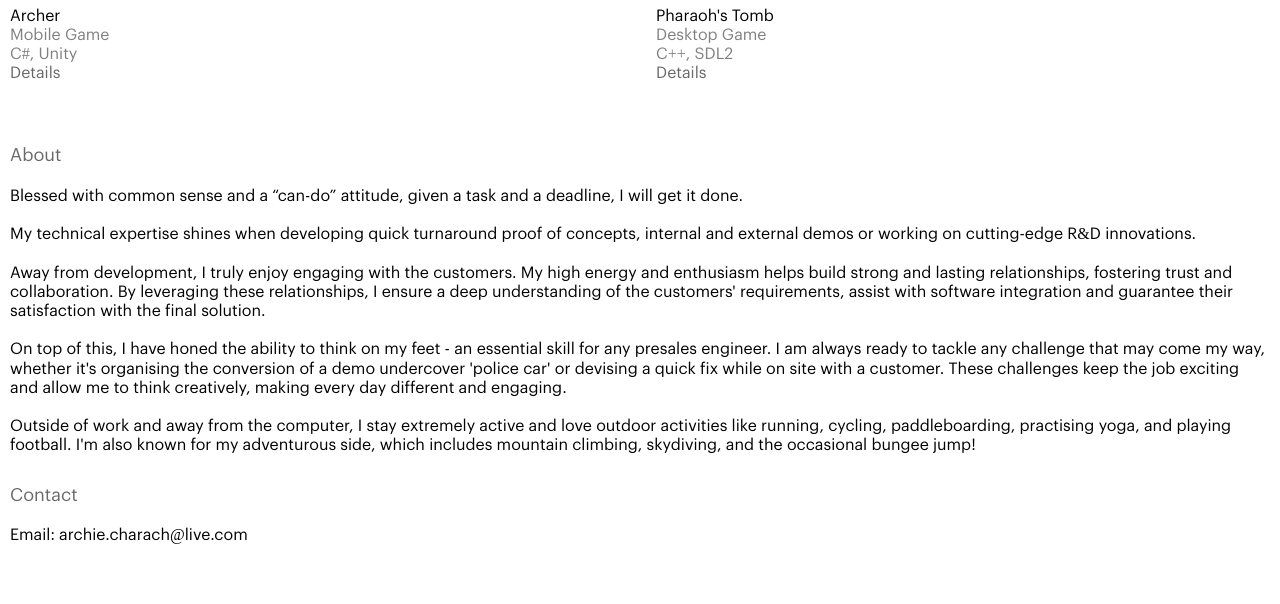
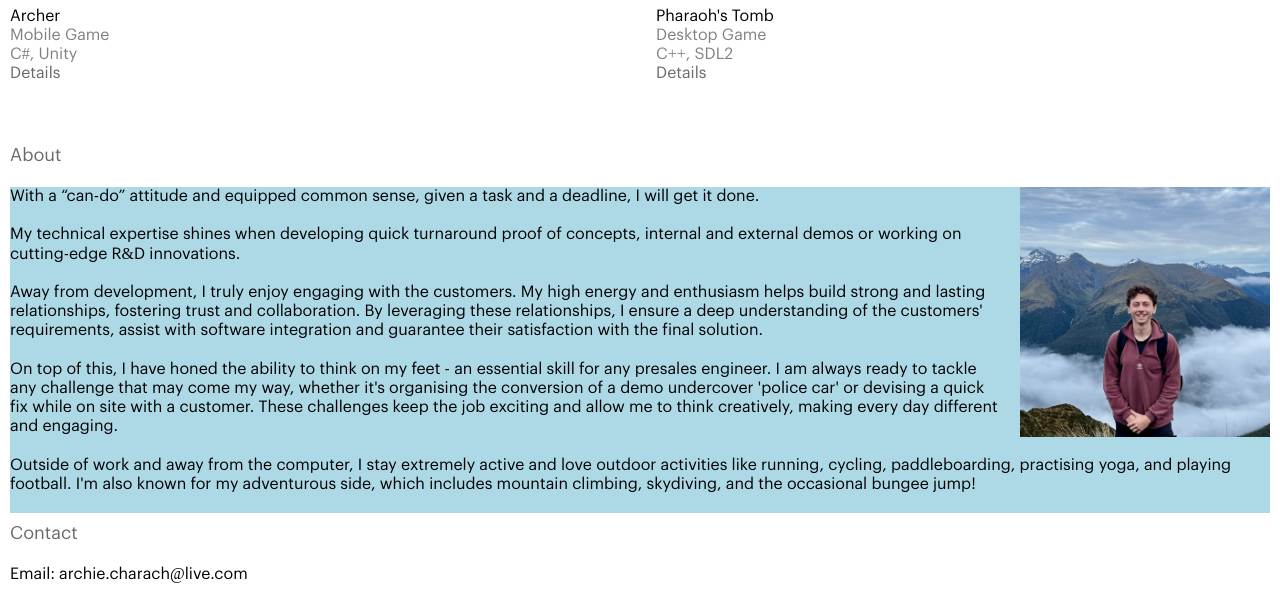
Before and after one commit to AccidentalCreator/live-portfolio, a plain HTML site: page index.html in a window 1280 px wide. Shown: the part 3088-3692 px from the top of the page. Before the commit the page ends 3654 px from the top, so only its background shows below. Drawn offline with Linux system fonts and the light colour scheme.

Commit message:
Updated about me and added image

```diff
--- a/css/main.css
+++ b/css/main.css
@@ -142,3 +142,14 @@ details summary {
 details summary::-webkit-details-marker {
     display: none;
 }
+
+#about-me {
+    background-color: lightblue;
+}
+
+#about-me img {
+    width: 250px;
+    height: 250px;
+    margin: 0px 0px 15px 15px;
+    float: right;
+}
--- a/index.html
+++ b/index.html
@@ -199,12 +199,15 @@
         </div>
         <!-- Section: About -->
         <h3 id="section-about">About</h3>
-        <p>Blessed with common sense and a “can-do” attitude, given a task and a deadline, I will get it done.<br><br>
-            My technical expertise shines when developing quick turnaround proof of concepts, internal and external demos or working on cutting-edge R&D innovations.<br><br>
-            Away from development, I truly enjoy engaging with the customers. My high energy and enthusiasm helps build strong and lasting relationships, fostering trust and collaboration. By leveraging these relationships, I ensure a deep understanding of the customers' requirements, assist with software integration and guarantee their satisfaction with the final solution.<br><br>
-            On top of this, I have honed the ability to think on my feet - an essential skill for any presales engineer. I am always ready to tackle any challenge that may come my way, whether it's organising the conversion of a demo undercover 'police car' or devising a quick fix while on site with a customer. These challenges keep the job exciting and allow me to think creatively, making every day different and engaging.<br><br>
-            Outside of work and away from the computer, I stay extremely active and love outdoor activities like running, cycling, paddleboarding, practising yoga, and playing football. I'm also known for my adventurous side, which includes mountain climbing, skydiving, and the occasional bungee jump!<br><br></p>
-        <!-- Section Contact -->
+        <div id="about-me">
+            <img src="resources/ProfilePic.jpg" alt="Picture of Archie">
+            <p>With a “can-do” attitude and equipped common sense, given a task and a deadline, I will get it done.<br><br>
+                My technical expertise shines when developing quick turnaround proof of concepts, internal and external demos or working on cutting-edge R&D innovations.<br><br>
+                Away from development, I truly enjoy engaging with the customers. My high energy and enthusiasm helps build strong and lasting relationships, fostering trust and collaboration. By leveraging these relationships, I ensure a deep understanding of the customers' requirements, assist with software integration and guarantee their satisfaction with the final solution.<br><br>
+                On top of this, I have honed the ability to think on my feet - an essential skill for any presales engineer. I am always ready to tackle any challenge that may come my way, whether it's organising the conversion of a demo undercover 'police car' or devising a quick fix while on site with a customer. These challenges keep the job exciting and allow me to think creatively, making every day different and engaging.<br><br>
+                Outside of work and away from the computer, I stay extremely active and love outdoor activities like running, cycling, paddleboarding, practising yoga, and playing football. I'm also known for my adventurous side, which includes mountain climbing, skydiving, and the occasional bungee jump!<br><br></p>
+            </div>
+            <!-- Section Contact -->
         <h3 id="section-contact">Contact</h3>
         <p>Email: archie.charach@live.com</p>
     </main>
```
Also changed, not shown: resources/ProfilePic.jpg (added).
